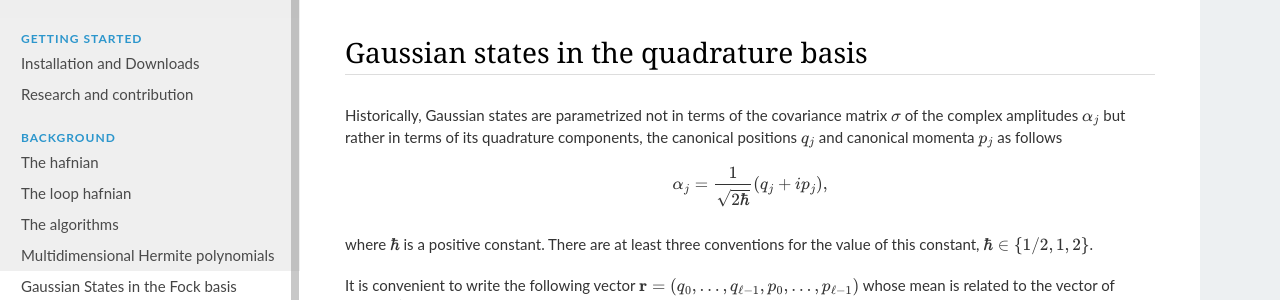
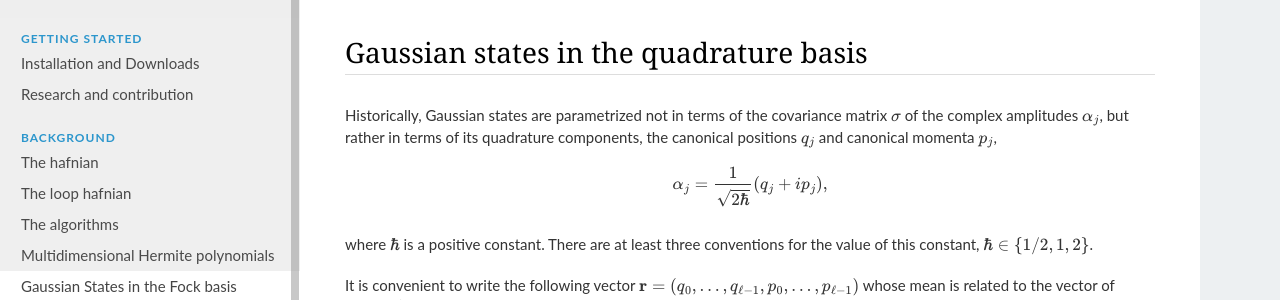
Before and after one commit to XanaduAI/thewalrus, a Sphinx documentation site: the page built from docs/gbs.rst, in a window 1280 px wide and 900 px high, scrolled down 1133 px. Shown: the part 154-454 px from the top of the window. Built offline with Sphinx 7.4.7, drawn with Linux system fonts in a browser that asks for light colours; nearby versions of some CDN libraries; pages that are not in the unit, such as notebooks, are missing from menus; cross-references to code outside the pages are shown as plain code.

Commit message:
Apply suggestions from code review
Co-Authored-By: Josh Izaac <josh146@gmail.com>

```diff
--- a/docs/gbs.rst
+++ b/docs/gbs.rst
@@ -57,7 +57,7 @@ where :math:`\Gamma` is hermitian and positive definite, while :math:`C` is symm
 Gaussian states in the quadrature basis
 ***************************************
 
-Historically, Gaussian states are parametrized not in terms of the covariance matrix :math:`\sigma` of the complex amplitudes :math:`\alpha_j` but rather in terms of its quadrature components, the canonical positions :math:`q_j` and canonical momenta :math:`p_j` as follows
+Historically, Gaussian states are parametrized not in terms of the covariance matrix :math:`\sigma` of the complex amplitudes :math:`\alpha_j`, but rather in terms of its quadrature components, the canonical positions :math:`q_j` and canonical momenta :math:`p_j`,
 
 .. math::
 	\alpha_j = \frac{1}{\sqrt{2 \hbar}} \left( q_j+ i p_j \right),
--- a/docs/gbs_sampling.rst
+++ b/docs/gbs_sampling.rst
@@ -59,7 +59,7 @@ where :math:`p(N_{k-1}=n_{k-1},\ldots,N_0=n_0)` has already been calculated from
 
    * To generate samples from a gaussian state specified by a quadrature covariance matrix use :func:`hafnian.samples.generate_hafnian_sample`.
 
-Note that the above algorithm can also be generalized to states with finite means for which one only needs to provide the mean with the optional argument ``mean``.
+      Note that the above algorithm can also be generalized to states with finite means for which one only needs to provide the mean with the optional argument ``mean``.
 
 
 Threshold detection samples
--- a/docs/hermite.rst
+++ b/docs/hermite.rst
@@ -16,12 +16,12 @@ In the next section, where we discuss Gaussian states we will explain how these
 
 Generating function definition
 ******************************
-Given two complex vectors :math:`\alpha,\beta \in \mathbb{C}^\ell` and a symmetric matrix :math:`\mathbf{B} = \mathbf{B}^T \in \mathbb{C}^{\ell \times \ell}`
+Given two complex vectors :math:`\alpha,\beta \in \mathbb{C}^\ell` and a symmetric matrix :math:`\mathbf{B} = \mathbf{B}^T \in \mathbb{C}^{\ell \times \ell}`,
 
 .. math::
     G_B(\alpha,\beta) = \exp\left( \alpha \mathbf{B} \beta^T - \tfrac{1}{2}\beta \mathbf{B} \beta^T\right) = \sum_{\mathbf{m} \geq \mathbf{0}} \prod_{i=1}^{\ell} \frac{\beta_i^{n_i}}{n_i} H_{\mathbf{m}}^{(\mathbf{B})}(\alpha),
 
-where the notation :math:`\mathbf{m} \geq 0` is used to indicate that the sum goes over all vectors  in :math:` \mathbb{N}^{\ell}_0`, the set of vectors of nonnegative integers of size :math:`\ell`. This generating function provides an implicit definition of the multidimensional Hermite polynomials.
+where the notation :math:`\mathbf{m} \geq 0` is used to indicate that the sum goes over all vectors  in :math:` \mathbb{N}^{\ell}_0` (the set of vectors of nonnegative integers of size :math:`\ell`). This generating function provides an implicit definition of the multidimensional Hermite polynomials.
 It is also straightforward to verify that :math:`H_{\mathbf{0}}^{(\mathbf{B})}(\alpha) = 1`.
 
 In the one dimensional case, :math:`\ell=1`, one can compare the generating function above with the ones for the "probabilists' Hermite polynomials" :math:`He_n(x)` and "physicists' Hermite polynomials" :math:`H_n(x)` to find
--- a/docs/index.rst
+++ b/docs/index.rst
@@ -13,7 +13,7 @@ Features
 
 * An easy to use interface to use the loop hafnian for Gaussian quantum state calculations
 
-* State of the art algorithms to sample from (loop)hafnian and torontonians of graphs.
+* State of the art algorithms to sample from (loop) hafnian and torontonians of graphs.
 
 * Efficient classical methods for approximating the hafnian of non-negative matrices.
 
```
Also changed, not shown: other parts of docs/hermite.rst (+1 -1 lines).
